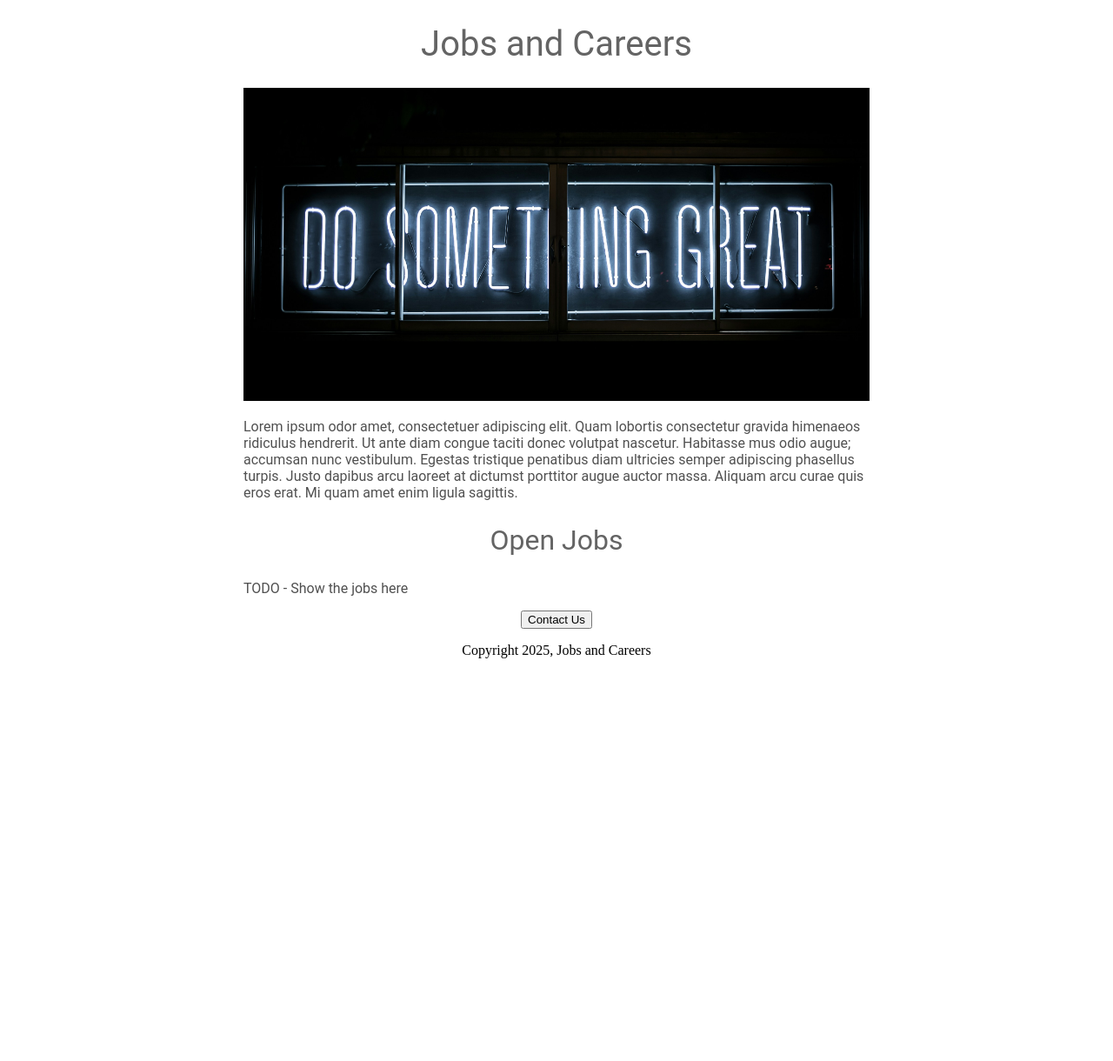
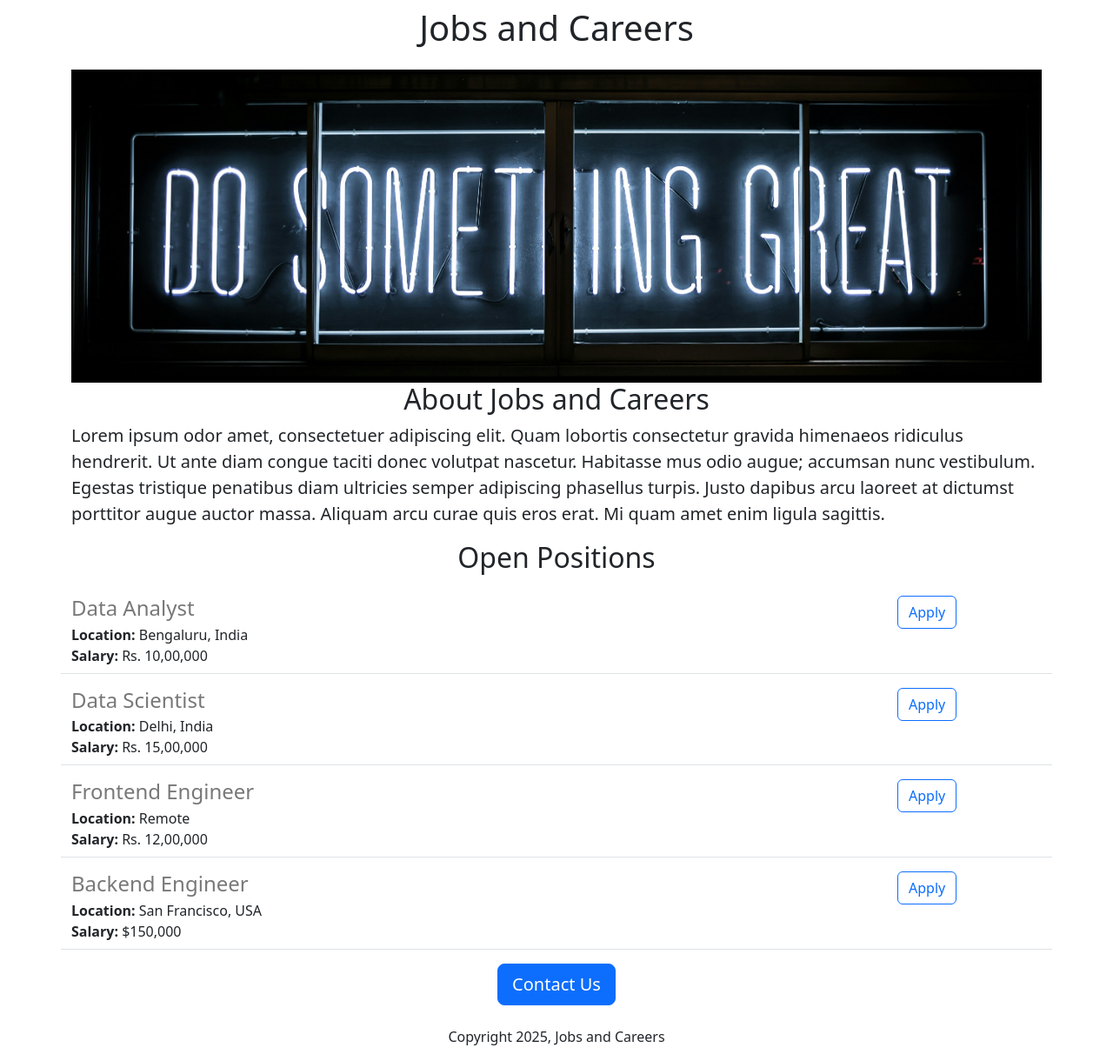
Before and after one commit to ba-pa/career-website, a Flask app: page / in a window 1280 px wide. Shown: the whole page at 87% size. Before the commit the page ends 757 px from the top, so only its background shows below. Run offline with Flask 3, Linux system fonts and the light colour scheme.

Commit message:
Added dynamic data and API route

```diff
--- a/app.py
+++ b/app.py
@@ -2,9 +2,36 @@
 
 app = Flask(__name__)
 
+JOBS = [
+    {
+        'id': 1,
+        'title': 'Data Analyst',
+        'location': 'Bengaluru, India',
+        'salary': 'Rs. 10,00,000'
+    },
+    {
+        'id': 2,
+        'title': 'Data Scientist',
+        'location': 'Delhi, India',
+        'salary': 'Rs. 15,00,000'
+    },
+    {
+        'id': 3,
+        'title': 'Frontend Engineer',
+        'location': 'Remote',
+        'salary': 'Rs. 12,00,000'
+    },
+    {
+        'id': 4,
+        'title': 'Backend Engineer',
+        'location': 'San Francisco, USA',
+        'salary': '$150,000'
+    }
+]
+
 @app.route("/")
 def hello():
-    return render_template('home.html')
+    return render_template('home.html', jobs=JOBS)
 
 if __name__=='__main__':
   app.run(host='0.0.0.0', debug=True)
--- a/templates/home.html
+++ b/templates/home.html
@@ -2,46 +2,32 @@
 <html>
   <head>
     <title>Jobs and Careers</title>
+    <meta charset="utf-8">
+    <meta name="viewport" content="width=device-width, initial-scale=1">
+    <link href="https://cdn.jsdelivr.net/npm/bootstrap@5.3.3/dist/css/bootstrap.min.css" rel="stylesheet" integrity="sha384-QWTKZyjpPEjISv5WaRU9OFeRpok6YctnYmDr5pNlyT2bRjXh0JMhjY6hW+ALEwIH" crossorigin="anonymous">
     <style>
-      h1{
-        font-size:40px;
-        font-family:Roboto;
-        font-weight:normal;
-        color:rgb(100,100,100);
-        text-align:center;
-      }
       #banner {
+        height:360px;
         width:100%;
-        height:360px;
         object-fit:cover;
-      }
-      h2 {
-        font-family:Roboto;
-        font-size:32px;
-        color:rgb(100,100,100);
-        text-align:center;
-        font-weight:normal;
-      }
-      .bodytext {
-        font-family:Roboto;
-        color:rgb(80,80,80);
-      }
-      #container {
-        max-width:720px;
-        margin:0 auto 0 auto;
       }
     </style>
   </head>
   <body>
-    <div id="container">
-    <h1>Jobs and Careers</h1>
-    <img id="banner" src="static/banner.jpg">
-    <p class="bodytext">Lorem ipsum odor amet, consectetuer adipiscing elit. Quam lobortis consectetur gravida himenaeos ridiculus hendrerit. Ut ante diam congue taciti donec volutpat nascetur. Habitasse mus odio augue; accumsan nunc vestibulum. Egestas tristique penatibus diam ultricies semper adipiscing phasellus turpis. Justo dapibus arcu laoreet at dictumst porttitor augue auctor massa. Aliquam arcu curae quis eros erat. Mi quam amet enim ligula sagittis.</p>
-    <h2>Open Jobs</h2>
-    <p class="bodytext">TODO - Show the jobs here</p>
-      <div style="text-align:center">
-      <button>Contact Us</button>
-        <p>Copyright 2025, Jobs and Careers</p>
+    <div class="container">
+    <h1 class="text-center mt-2 mb-4">Jobs and Careers</h1>
+      <img class="img-fluid" id="banner" src="static/banner.jpg">
+        <h2 class="text-center">About Jobs and Careers</h2>
+    <p class="lead">Lorem ipsum odor amet, consectetuer adipiscing elit. Quam lobortis consectetur gravida himenaeos ridiculus hendrerit. Ut ante diam congue taciti donec volutpat nascetur. Habitasse mus odio augue; accumsan nunc vestibulum. Egestas tristique penatibus diam ultricies semper adipiscing phasellus turpis. Justo dapibus arcu laoreet at dictumst porttitor augue auctor massa. Aliquam arcu curae quis eros erat. Mi quam amet enim ligula sagittis.</p>
+    <h2 class="text-center mt-2 mb-4">Open Positions</h2>
+      <div>
+        {% for job in jobs %}
+          {% include 'jobitem.html' %}
+        {% endfor %}
+      </div>
+      <div class="text-center">
+      <button class="btn btn-primary btn-lg">Contact Us</button>
+        <p class="mt-4">Copyright 2025, Jobs and Careers</p>
       </div>
     </div>
   </body>
--- /dev/null
+++ b/templates/jobitem.html
@@ -0,0 +1,14 @@
+<div class="border-bottom row" style="margin-bottom:16px;padding-bottom:8px">
+  <div class="col-10">
+    <h4 style="color:rgb(120,120,120); margin-bottom:4px">{{job['title']}}</h4>
+    <div><b>Location: </b>{{job['location']}}</div>
+    {% if 'salary' in job %}
+    <div>
+      <b>Salary: </b>{{job['salary']}}
+    </div>
+    {% endif %}
+  </div>
+  <div class="col-2">
+  <button type="button" class="btn btn-outline-primary">Apply</button>
+  </div>
+</div>
```
